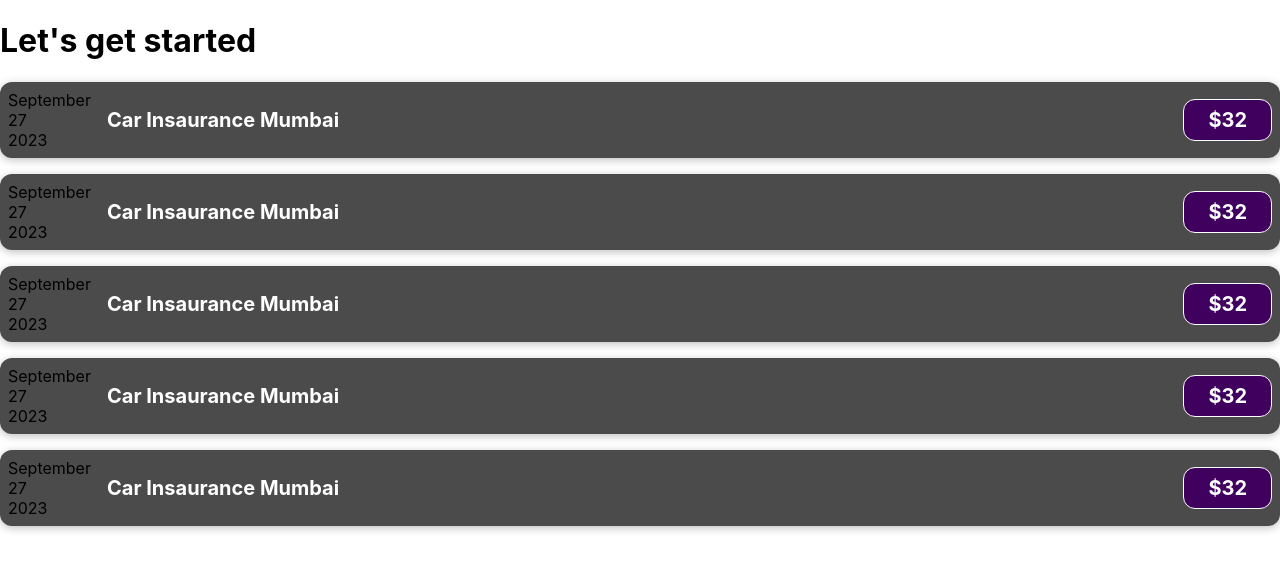
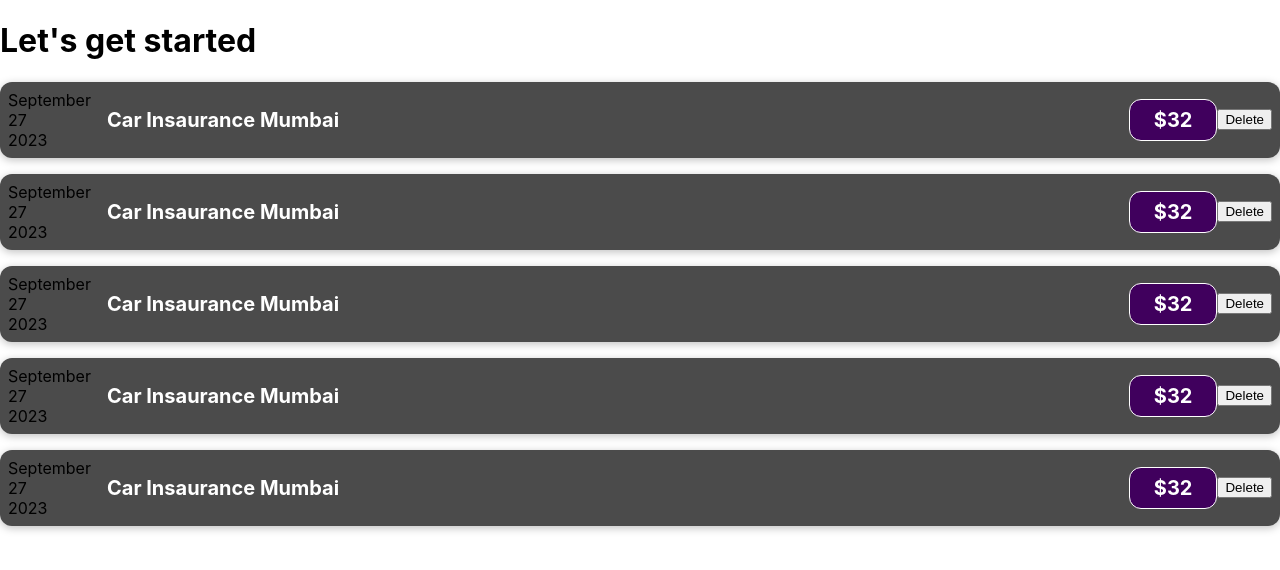
Before and after one commit to salman313131/react-expense-tracker, a JavaScript app: page / in a window 1280 px wide. Shown: the top 570 px of the page. Built offline with nearby package versions, Linux system fonts and the light colour scheme; the HTML template or start-up script is replaced by a standard one.

Commit message:
Event Listeners

```diff
--- a/src/components/Expenses/ExpenseItem.js
+++ b/src/components/Expenses/ExpenseItem.js
@@ -2,11 +2,14 @@
 import ExpenseDate from './ExpenseDate';
 import ExpenseDetail from './ExpenseDetail';
 function ExpenseItem(props){
+   const deletehandler = ()=>{
 
+   }
     return (
     <div className='expense-item'>
         <ExpenseDate date={props.date}></ExpenseDate>
         <ExpenseDetail locationOfExpenditure={props.locationOfExpenditure}></ExpenseDetail>
+        <button onClick={deletehandler}>Delete</button>
     </div>
     );
 }
```
